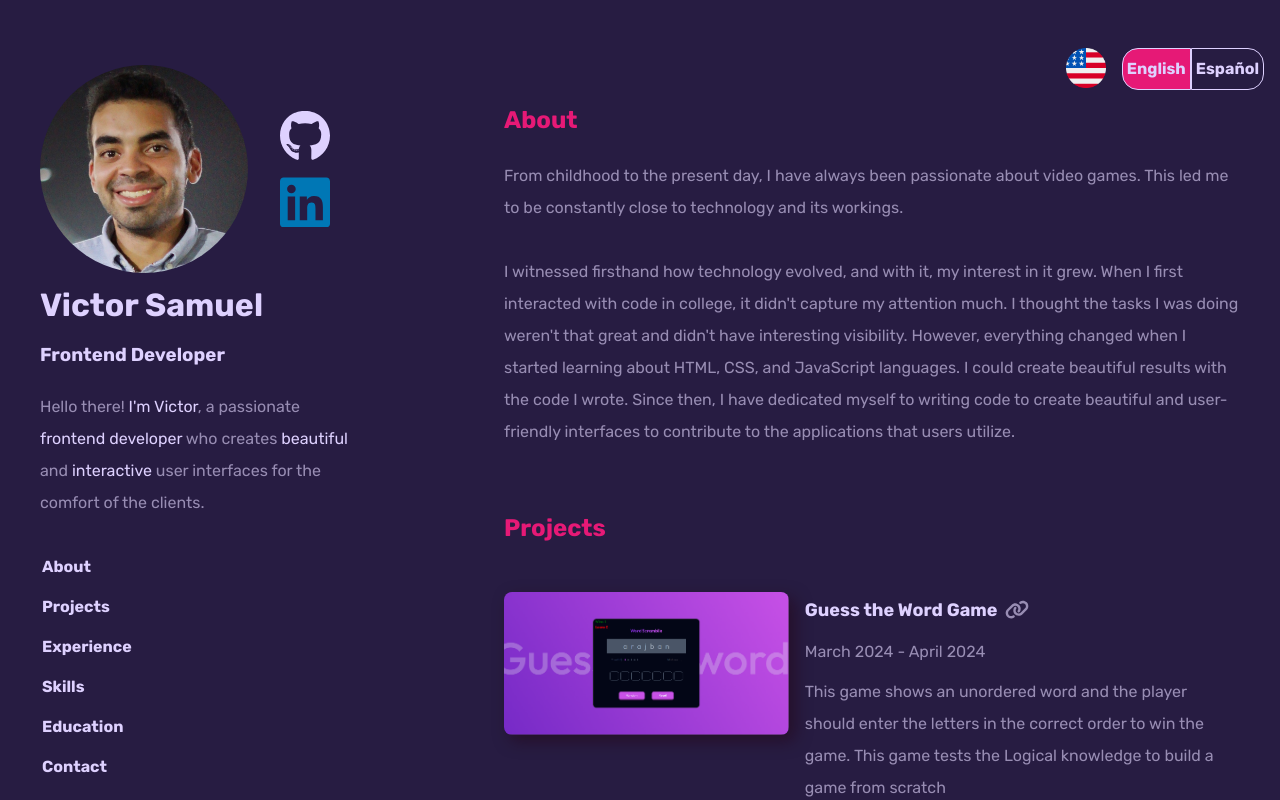
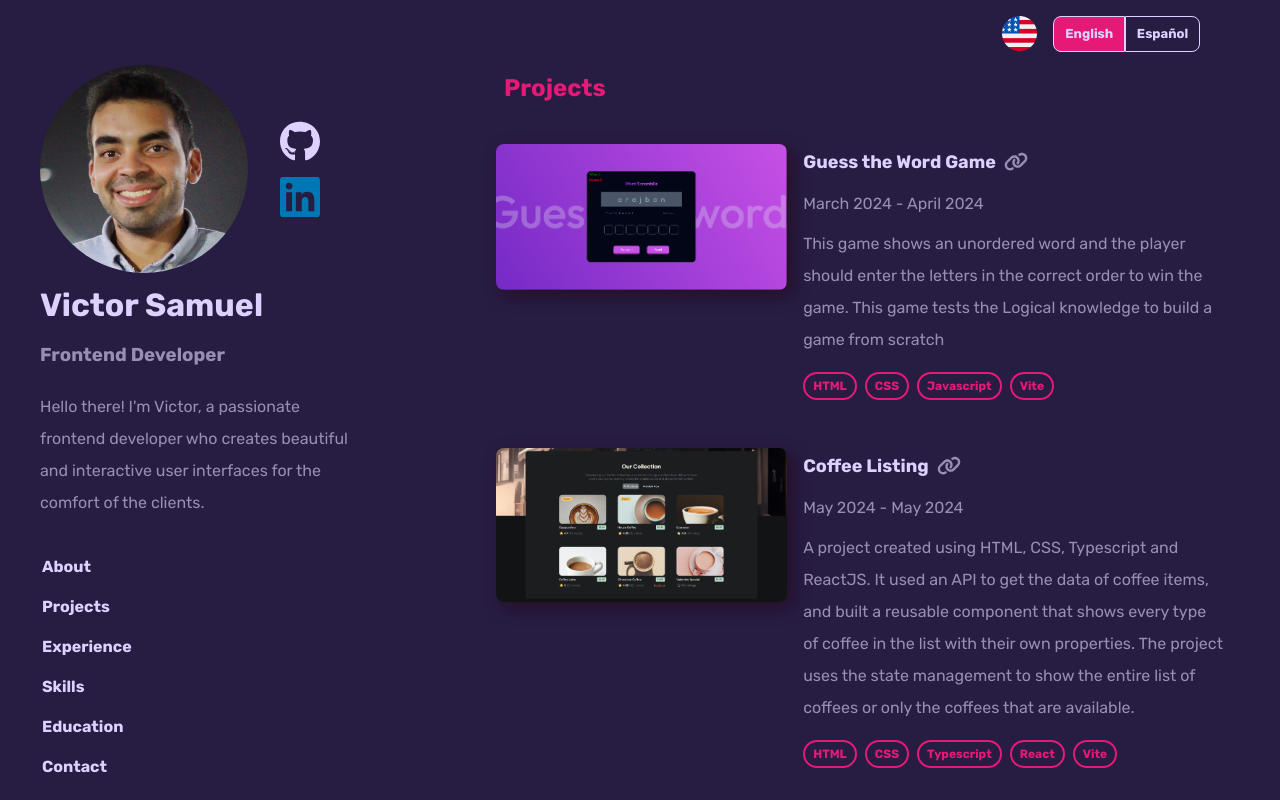
Before and after one commit to Viikudev/portfolio, a Next.js app: page / in a window 1280 px wide. Shown: the top 800 px of the page. Built offline with nearby package versions, Linux system fonts and the light colour scheme.

Commit message:
style: fix some logo styles and component positioning

```diff
--- a/app/page.module.css
+++ b/app/page.module.css
@@ -8,8 +8,8 @@
 
 .languageContainer {
   position: fixed;
-  right: 1rem;
-  top: 3rem;
+  right: 5rem;
+  top: 1rem;
   z-index: 1000;
   margin-bottom: 1rem;
   display: flex;
@@ -25,18 +25,20 @@
 
 .englishOption {
   border: 1px solid #ded1ff;
-  border-radius: 1rem 0 0 1rem;
+  border-radius: 0.5rem 0 0 0.5rem;
   padding: 0.25rem;
 }
 
 .spanishOption {
   border: 1px solid #ded1ff;
-  border-radius: 0 1rem 1rem 0;
+  border-radius: 0 0.5rem 0.5rem 0;
   padding: 0.25rem;
 }
 
 .englishOption,
 .spanishOption {
+  padding-inline: 0.675rem;
+  font-size: small;
   font-weight: bold;
   cursor: pointer;
 }
@@ -65,7 +67,7 @@
   margin-bottom: 1rem;
   display: flex;
   flex-direction: column;
-  gap: 0.5rem;
+  gap: 1rem;
 }
 
 .hero {
@@ -111,12 +113,10 @@
 
 .githubContainer:hover {
   filter: brightness(1.5);
-  box-shadow: 0 0 20px 2px #ded1ff;
 }
 
 .linkedinContainer:hover {
   filter: brightness(1.5);
-  box-shadow: 0 0 20px 2px #0077b5;
 }
 
 .github,
@@ -134,6 +134,10 @@
   color: #ded1ff;
   margin: 0;
   font-weight: bold;
+}
+
+.position {
+  color: #988db3;
 }
 
 .introduction {
@@ -178,7 +182,7 @@
   padding: 0;
   display: flex;
   flex-direction: column;
-  gap: 3rem;
+  gap: 1rem;
 }
 
 .skillList {
@@ -290,7 +294,7 @@
   }
 
   .heroTablet {
-    margin: 2rem 0;
+    margin: 2rem 0 0 0;
     display: flex;
     gap: 1rem;
   }
--- a/app/page.tsx
+++ b/app/page.tsx
@@ -1,70 +1,70 @@
-"use client";
+"use client"
 
-import Image from "next/image";
-import styles from "@/app/page.module.css";
-import imgGithubUrl from "@/public/github.svg";
-import imgLinkedinUrl from "@/public/linkedin.svg";
-import imgSpain from "@/public/spain.png";
-import imgUnitedStates from "@/public/united-states.png";
-import Section from "@/components/Section";
-import ProjectCard from "@/components/ProjectCard";
-import Skill from "@/components/Skill";
-import Contact from "@/components/Contact";
-import ExperienceCard from "@/components/ExperienceCard";
-import EducationCard from "@/components/EducationCard";
+import Image from "next/image"
+import styles from "@/app/page.module.css"
+import imgGithubUrl from "@/public/github.svg"
+import imgLinkedinUrl from "@/public/linkedin.svg"
+import imgSpain from "@/public/spain.png"
+import imgUnitedStates from "@/public/united-states.png"
+import Section from "@/components/Section"
+import ProjectCard from "@/components/ProjectCard"
+import Skill from "@/components/Skill"
+import Contact from "@/components/Contact"
+import ExperienceCard from "@/components/ExperienceCard"
+import EducationCard from "@/components/EducationCard"
 
-import { translations } from "@/lib/translations";
-import { useState } from "react";
+import { translations } from "@/lib/translations"
+import { useState } from "react"
 
-type LocaleProps = "en" | "es";
+type LocaleProps = "en" | "es"
 
 export default function Home() {
-  const [language, setLanguage] = useState<LocaleProps>("en");
+  const [language, setLanguage] = useState<LocaleProps>("en")
 
   const handleLanguageChange = (event: React.ChangeEvent<HTMLInputElement>) => {
-    const newLanguage = event.target.value as LocaleProps;
-    setLanguage(newLanguage);
-  };
+    const newLanguage = event.target.value as LocaleProps
+    setLanguage(newLanguage)
+  }
 
   const handleClick = () => {
-    const email = "victoress18@gmail.com";
-    navigator.clipboard.writeText(email);
-  };
+    const email = "victoress18@gmail.com"
+    navigator.clipboard.writeText(email)
+  }
 
   return (
     <>
       <div className={[styles.languageContainer, styles.bright].join(" ")}>
         {language === "es" ? (
-          <Image src={imgSpain} alt="Spain Flag" width={40} height={40} />
+          <Image src={imgSpain} alt='Spain Flag' width={35} height={35} />
         ) : (
           <Image
             src={imgUnitedStates}
-            alt="United States Flag"
-            width={40}
-            height={40}
+            alt='United States Flag'
+            width={35}
+            height={35}
           />
         )}
         <div className={styles.languageOptions}>
           <input
-            type="radio"
-            name="language"
-            value="en"
-            id="en"
+            type='radio'
+            name='language'
+            value='en'
+            id='en'
             onChange={handleLanguageChange}
             checked={language === "en"}
           />
-          <label className={styles.englishOption} htmlFor="en">
+          <label className={styles.englishOption} htmlFor='en'>
             English
           </label>
           <input
-            type="radio"
-            name="language"
-            value="es"
-            id="es"
+            type='radio'
+            name='language'
+            value='es'
+            id='es'
             onChange={handleLanguageChange}
             checked={language === "es"}
           />
-          <label className={styles.spanishOption} htmlFor="es">
+          <label className={styles.spanishOption} htmlFor='es'>
             Español
           </label>
         </div>
@@ -76,34 +76,34 @@ export default function Home() {
             <Image
               priority
               className={styles.profile}
-              src="/profile.jpg"
+              src='/profile.jpg'
               width={808}
               height={869}
-              alt="Picture of the author"
+              alt='Picture of the author'
             />
             <div className={styles.socials}>
-              <a href="https://github.com/victoresamuel" target="_blank">
+              <a href='https://github.com/victoresamuel' target='_blank'>
                 <div className={styles.githubContainer}>
                   <Image
                     className={styles.github}
                     src={imgGithubUrl}
-                    width={50}
-                    height={50}
-                    alt="Link to github"
+                    width={40}
+                    height={40}
+                    alt='Link to github'
                   />
                 </div>
               </a>
               <a
-                href="https://www.linkedin.com/in/victoresamuel/"
-                target="_blank"
+                href='https://www.linkedin.com/in/victoresamuel/'
+                target='_blank'
               >
                 <div className={styles.linkedinContainer}>
                   <Image
                     className={styles.linkedin}
                     src={imgLinkedinUrl}
-                    width={50}
-                    height={50}
-                    alt="Link to linkedin"
+                    width={40}
+                    height={40}
+                    alt='Link to linkedin'
                   />
                 </div>
               </a>
@@ -114,22 +114,15 @@ export default function Home() {
             <h3 className={styles.position}>{translations[language].role}</h3>
             {language === "es" ? (
               <p className={styles.introduction}>
-                Hola! Soy <span className={styles.bright}>Victor</span>, un{" "}
-                <span className={styles.bright}>desarrollador frontend</span>{" "}
-                apasionado que crea interfaces de usuario{" "}
-                <span className={styles.bright}>hermosas</span> e{" "}
-                <span className={styles.bright}>interactivas</span> para la
-                comodidad de los clientes.
+                Hola! Soy Victor, un desarrollador frontend apasionado que crea
+                interfaces de usuario hermosas interactivas para la comodidad de
+                los clientes.
               </p>
             ) : (
               <p className={styles.introduction}>
-                Hello there!{" "}
-                <span className={styles.bright}>{`I'm`} Victor</span>, a
-                passionate{" "}
-                <span className={styles.bright}>frontend developer</span> who
-                creates <span className={styles.bright}>beautiful</span> and{" "}
-                <span className={styles.bright}>interactive</span> user
-                interfaces for the comfort of the clients.
+                Hello there! {`I'm`} Victor, a passionate frontend developer who
+                creates beautiful and interactive user interfaces for the
+                comfort of the clients.
               </p>
             )}
           </div>
@@ -137,32 +130,32 @@ export default function Home() {
           <nav>
             <ul className={styles.sectionList}>
               <li>
-                <a className={styles.link} href="#about">
+                <a className={styles.link} href='#about'>
                   {translations[language].nav.about}
                 </a>
               </li>
               <li>
-                <a className={styles.link} href="#projects">
+                <a className={styles.link} href='#projects'>
                   {translations[language].nav.projects}
                 </a>
               </li>
               <li>
-                <a className={styles.link} href="#experience">
+                <a className={styles.link} href='#experience'>
                   {translations[language].nav.experience}
                 </a>
               </li>
               <li>
-                <a className={styles.link} href="#skills">
+                <a className={styles.link} href='#skills'>
                   {translations[language].nav.skills}
                 </a>
               </li>
               <li>
-                <a className={styles.link} href="#education">
+                <a className={styles.link} href='#education'>
                   {translations[language].nav.education}
                 </a>
               </li>
               <li>
-                <a className={styles.link} href="#contact">
+                <a className={styles.link} href='#contact'>
                   {translations[language].nav.contact}
                 </a>
               </li>
@@ -173,32 +166,32 @@ export default function Home() {
           <nav className={styles.navList}>
             <ul className={styles.sectionListTablet}>
               <li>
-                <a className={styles.link} href="#about">
+                <a className={styles.link} href='#about'>
                   {translations[language].nav.about}
                 </a>
               </li>
               <li>
-                <a className={styles.link} href="#projects">
+                <a className={styles.link} href='#projects'>
                   {translations[language].nav.projects}
                 </a>
               </li>
               <li>
-                <a className={styles.link} href="#experience">
+                <a className={styles.link} href='#experience'>
                   {translations[language].nav.experience}
                 </a>
               </li>
               <li>
-                <a className={styles.link} href="#skills">
+                <a className={styles.link} href='#skills'>
                   {translations[language].nav.skills}
                 </a>
               </li>
               <li>
-                <a className={styles.link} href="#education">
+                <a className={styles.link} href='#education'>
                   {translations[language].nav.education}
                 </a>
               </li>
               <li>
-                <a className={styles.link} href="#contact">
+                <a className={styles.link} href='#contact'>
                   {translations[language].nav.contact}
                 </a>
               </li>
@@ -208,59 +201,52 @@ export default function Home() {
             <Image
               priority
               className={styles.profile}
-              src="/profile.jpg"
+              src='/profile.jpg'
               width={808}
               height={869}
-              alt="Picture of the author"
+              alt='Picture of the author'
             />
             <div className={styles.infoTablet}>
               <h1 className={styles.author}>Victor Samuel</h1>
               <h3 className={styles.position}>{translations[language].role}</h3>
               {language === "es" ? (
                 <p className={styles.introduction}>
-                  Hola! Soy <span className={styles.bright}>Victor</span>, un{" "}
-                  <span className={styles.bright}>desarrollador frontend</span>{" "}
-                  apasionado que crea interfaces de usuario{" "}
-                  <span className={styles.bright}>hermosas</span> e{" "}
-                  <span className={styles.bright}>interactivas</span> para la
+                  Hola! Soy Victor, un desarrollador frontend apasionado que
+                  crea interfaces de usuario hermosas e interactivas para la
                   comodidad de los clientes.
                 </p>
               ) : (
                 <p className={styles.introduction}>
-                  Hello there!{" "}
-                  <span className={styles.bright}>{`I'm`} Victor</span>, a
-                  passionate{" "}
-                  <span className={styles.bright}>frontend developer</span> who
-                  creates <span className={styles.bright}>beautiful</span> and{" "}
-                  <span className={styles.bright}>interactive</span> user
-                  interfaces for the comfort of the clients.
+                  Hello there! {`I'm`} Victor, a passionate frontend developer
+                  who creates beautiful and interactive user interfaces for the
+                  comfort of the clients.
                 </p>
               )}
             </div>
           </div>
           <div className={styles.socialsTablet}>
-            <a href="https://github.com/victoresamuel" target="_blank">
+            <a href='https://github.com/victoresamuel' target='_blank'>
               <div className={styles.githubContainer}>
                 <Image
                   className={styles.github}
                   src={imgGithubUrl}
-                  width={50}
-                  height={50}
-                  alt="Link to github"
+                  width={40}
+                  height={40}
+                  alt='Link to github'
                 />
               </div>
             </a>
             <a
-              href="https://www.linkedin.com/in/victoresamuel/"
-              target="_blank"
+              href='https://www.linkedin.com/in/victoresamuel/'
+              target='_blank'
             >
               <div className={styles.linkedinContainer}>
                 <Image
                   className={styles.linkedin}
                   src={imgLinkedinUrl}
-                  width={50}
-                  height={50}
-                  alt="Link to linkedin"
+                  width={40}
+                  height={40}
+                  alt='Link to linkedin'
                 />
               </div>
             </a>
@@ -277,7 +263,7 @@ export default function Home() {
                 desplegue en <span className={styles.bright}>Vercel</span>. Tomé
                 inspiración del portafolio de{" "}
                 <span className={styles.brittany}>{`Brittany
-          Chiang's `}</span>{" "}
+          Chiang`}</span>{" "}
                 portfolio.
               </p>
             ) : (
@@ -296,15 +282,10 @@ export default function Home() {
           </footer>
         </section>
         <section className={styles.right}>
-          <Section title={translations[language].about.title} id="about">
-            <p className={styles.description}>
-              {translations[language].about.content}
-            </p>
-          </Section>
-          <Section title={translations[language].projects.title} id="projects">
+          <Section title={translations[language].projects.title} id='projects'>
             <ul className={styles.projectList}>
               <ProjectCard
-                project="scramblle.png"
+                project='scramblle.png'
                 title={
                   translations[language].projects.guessTheWordGame.projectTitle
                 }
@@ -316,10 +297,10 @@ export default function Home() {
                     .projectDescription
                 }
                 tags={["HTML", "CSS", "Javascript", "Vite"]}
-                url="https://victoresamuel.github.io/Guess-the-word-game/"
+                url='https://victoresamuel.github.io/Guess-the-word-game/'
               />
               <ProjectCard
-                project="coffee.png"
+                project='coffee.png'
                 title={
                   translations[language].projects.coffeeListing.projectTitle
                 }
@@ -331,17 +312,17 @@ export default function Home() {
                     .projectDescription
                 }
                 tags={["HTML", "CSS", "Typescript", "React", "Vite"]}
-                url="https://victoresamuel.github.io/Coffee-Listing/"
+                url='https://victoresamuel.github.io/Coffee-Listing/'
               />
             </ul>
           </Section>
           <Section
             title={translations[language].experience.title}
-            id="experience"
+            id='experience'
           >
             <ul className={styles.experienceList}>
               <ExperienceCard
-                experience="ferrominera.jpg"
+                experience='ferrominera.jpg'
                 title={
                   translations[language].experience.ferrominera.ferromineraRole
                 }
@@ -360,23 +341,23 @@ export default function Home() {
                   translations[language].experience.ferrominera
                     .ferromineraDescription
                 }
-                tags={["HTML", "CSS", "Typescript", "React", "Vite"]}
+                tags={["Python", "Tkinter", "SQlite", "Matplotlib"]}
               />
             </ul>
           </Section>
 
-          <Section title={translations[language].skills.title} id="skills">
+          <Section title={translations[language].skills.title} id='skills'>
             <ul className={styles.skillList}>
-              <Skill skill="html" name="HTML" />
-              <Skill skill="css" name="CSS" />
-              <Skill skill="javascript" name="Javascript" />
-              <Skill skill="typescript" name="Typescript" />
-              <Skill skill="react" name="React.js" />
+              <Skill skill='html' name='HTML' />
+              <Skill skill='css' name='CSS' />
+              <Skill skill='javascript' name='Javascript' />
+              <Skill skill='typescript' name='Typescript' />
+              <Skill skill='react' name='React.js' />
             </ul>
           </Section>
           <Section
             title={translations[language].education.title}
-            id="education"
+            id='education'
           >
             <EducationCard
               university={translations[language].education.university}
@@ -384,32 +365,37 @@ export default function Home() {
               duration={translations[language].education.date}
             />
           </Section>
+          <Section title={translations[language].about.title} id='about'>
+            <p className={styles.description}>
+              {translations[language].about.content}
+            </p>
+          </Section>
           <Section
             title={translations[language].callToAction.title}
-            id="contact"
+            id='contact'
           >
             <ul className={styles.contactList}>
               <div className={styles.socialsContainer}>
                 <Contact
-                  contact="linkedin"
-                  name="Linkedin"
-                  user="victoresamuel"
-                  action="redirect"
-                  url="https://www.linkedin.com/in/victoresamuel/"
+                  contact='linkedin'
+                  name='Linkedin'
+                  user='victoresamuel'
+                  action='redirect'
+                  url='https://www.linkedin.com/in/victoresamuel/'
                 />
                 <Contact
-                  contact="github"
-                  name="Github"
-                  user="victoresamuel"
-                  action="redirect"
-                  url="https://github.com/victoresamuel"
+                  contact='github'
+                  name='Github'
+                  user='victoresamuel'
+                  action='redirect'
+                  url='https://github.com/victoresamuel'
                 />
               </div>
               <div className={styles.email}>
                 <Contact
-                  contact="email"
-                  name="victoress18@gmail.com"
-                  action="copy"
+                  contact='email'
+                  name='victoress18@gmail.com'
+                  action='copy'
                   onClick={handleClick}
                 />
                 <p className={styles.copied}>Copied to clipboard!</p>
@@ -427,7 +413,7 @@ export default function Home() {
             <span className={styles.bright}>CSS Modules</span> y lo desplegue en{" "}
             <span className={styles.bright}>Vercel</span>. Tomé inspiración del
             portafolio de{" "}
-            <span className={styles.brittany}>{`Brittany Chiang's `}</span>
+            <span className={styles.brittany}>{`Brittany Chiang`}</span>
           </p>
         ) : (
           <p className={styles.details}>
@@ -442,5 +428,5 @@ export default function Home() {
         )}
       </footer>
     </>
-  );
+  )
 }
--- a/lib/translations.ts
+++ b/lib/translations.ts
@@ -14,7 +14,7 @@ export const translations = {
     about: {
       title: "About",
       content:
-        "From childhood to the present day, I have always been passionate about video games. This led me to be constantly close to technology and its workings.\n\nI witnessed firsthand how technology evolved, and with it, my interest in it grew. When I first interacted with code in college, it didn't capture my attention much. I thought the tasks I was doing weren't that great and didn't have interesting visibility. However, everything changed when I started learning about HTML, CSS, and JavaScript languages. I could create beautiful results with the code I wrote. Since then, I have dedicated myself to writing code to create beautiful and user-friendly interfaces to contribute to the applications that users utilize.",
+        "From childhood to the present day, I have always been passionate about video games. This led me to be constantly close to technology and its workings.\n\nI witnessed firsthand how technology evolved, and with it, my interest in it grew.When I first interacted with code in college, it didn't capture my attention much. I thought the tasks I was doing weren't that great and didn't have interesting visibility. However, everything changed when I started learning about HTML, CSS, and JavaScript languages.\n\nI could create beautiful results with the code I wrote. Since then, I have dedicated myself to writing code to create beautiful and user-friendly interfaces to contribute to the applications that users utilize.",
     },
     projects: {
       title: "Projects",
@@ -72,7 +72,7 @@ export const translations = {
     about: {
       title: "Sobre Mi",
       content:
-        "Desde la infancia hasta el día de hoy, siempre he sido un apasionado de los videojuegos. Esto me llevó a estar constantemente cerca de la tecnología y su funcionamiento.\n\nPresencié de primera mano cómo evolucionaba la tecnología y, con ella, crecía mi interés por ella. Cuando interactué por primera vez con el código en la universidad, no captó mucho mi atención. Pensé que las tareas que estaba haciendo no eran tan buenas y no tenían una visibilidad interesante. Sin embargo, todo cambió cuando comencé a aprender sobre los lenguajes HTML, CSS y JavaScript. Podía crear paginas llamativas e interesantes con el código que escribía. Desde entonces, me he dedicado a escribir código para crear interfaces hermosas y fáciles de usar para contribuir a las aplicaciones que utilizan los usuarios.",
+        "Desde la infancia hasta el día de hoy, siempre he sido un apasionado de los videojuegos. Esto me llevó a estar constantemente cerca de la tecnología y su funcionamiento.\n\nPresencié de primera mano cómo evolucionaba la tecnología y, con ella, crecía mi interés por ella. Cuando interactué por primera vez con el código en la universidad, no captó mucho mi atención. Pensé que las tareas que estaba haciendo no eran tan buenas y no tenían una visibilidad interesante. Sin embargo, todo cambió cuando comencé a aprender sobre los lenguajes HTML, CSS y JavaScript.\n\nPodía crear paginas llamativas e interesantes con el código que escribía. Desde entonces, me he dedicado a escribir código para crear interfaces hermosas y fáciles de usar para contribuir a las aplicaciones que utilizan los usuarios.",
     },
     projects: {
       title: "Proyectos",
@@ -116,4 +116,4 @@ export const translations = {
     footer:
       "Diseñado por mí con Miro, utilicé el framework Next.js en el desarrollo, estilizado con CSS Modules y desplegado en Vercel. Me inspiré en el portafolio de Brittany Chiang.",
   },
-};
+}
--- a/styles/ProjectCard.module.css
+++ b/styles/ProjectCard.module.css
@@ -2,7 +2,7 @@
   color: #988db3;
   text-decoration: none;
   margin-left: 2.5rem;
-  padding: 1.5rem 1.5rem 1.5rem 1.5rem;
+  padding: 1rem;
   display: flex;
   gap: 1rem;
   cursor: pointer;
--- a/styles/Section.module.css
+++ b/styles/Section.module.css
@@ -1,7 +1,6 @@
 .title {
   padding-left: 4rem;
   margin: 0;
-  margin-top: 2rem;
   font-size: 1.5rem;
   font-weight: bold;
   color: #e61976;
```
Also changed, not shown: app/layout.tsx (+7 -7 lines), components/ProjectCard.tsx (+5 -5 lines).
